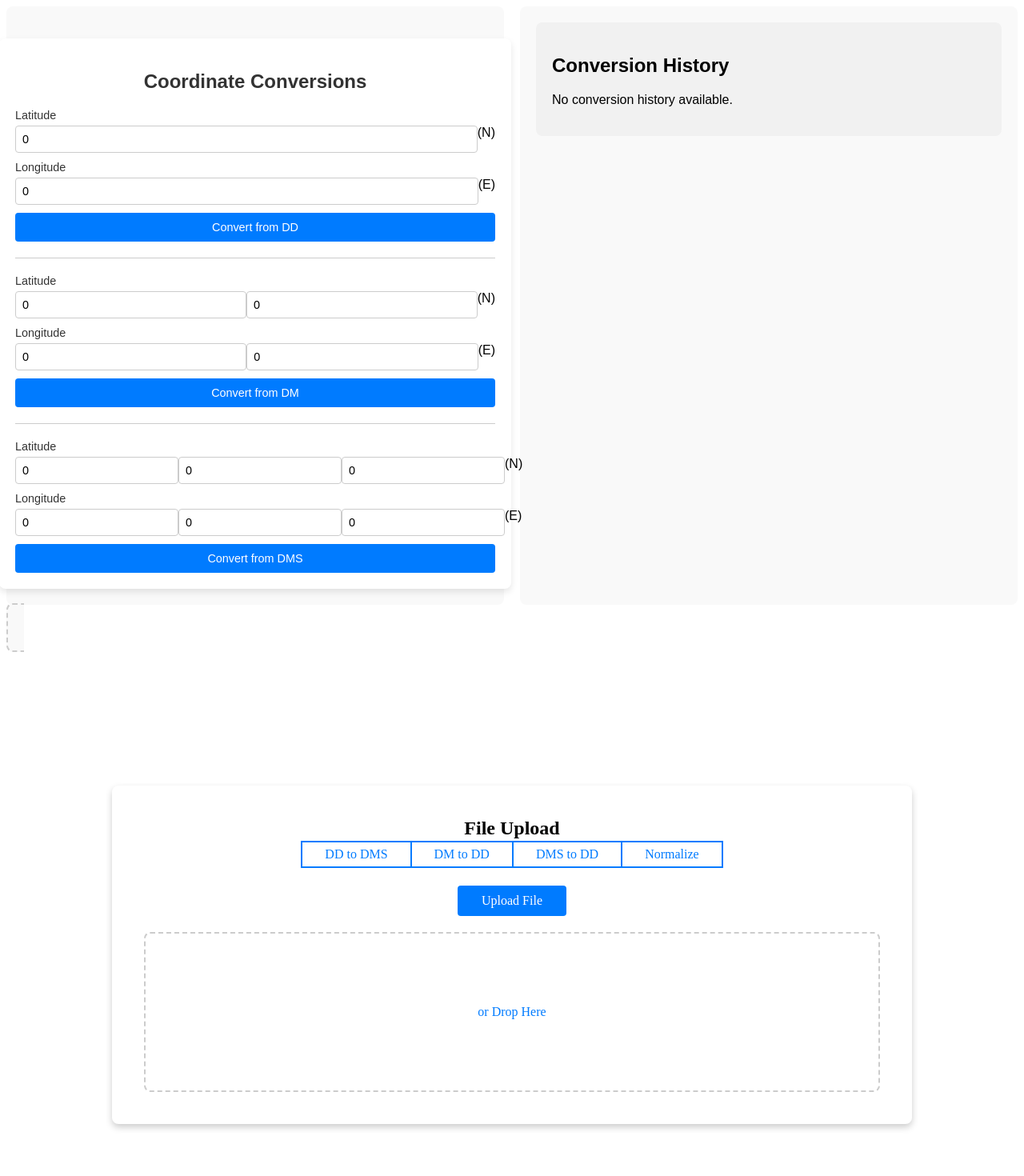
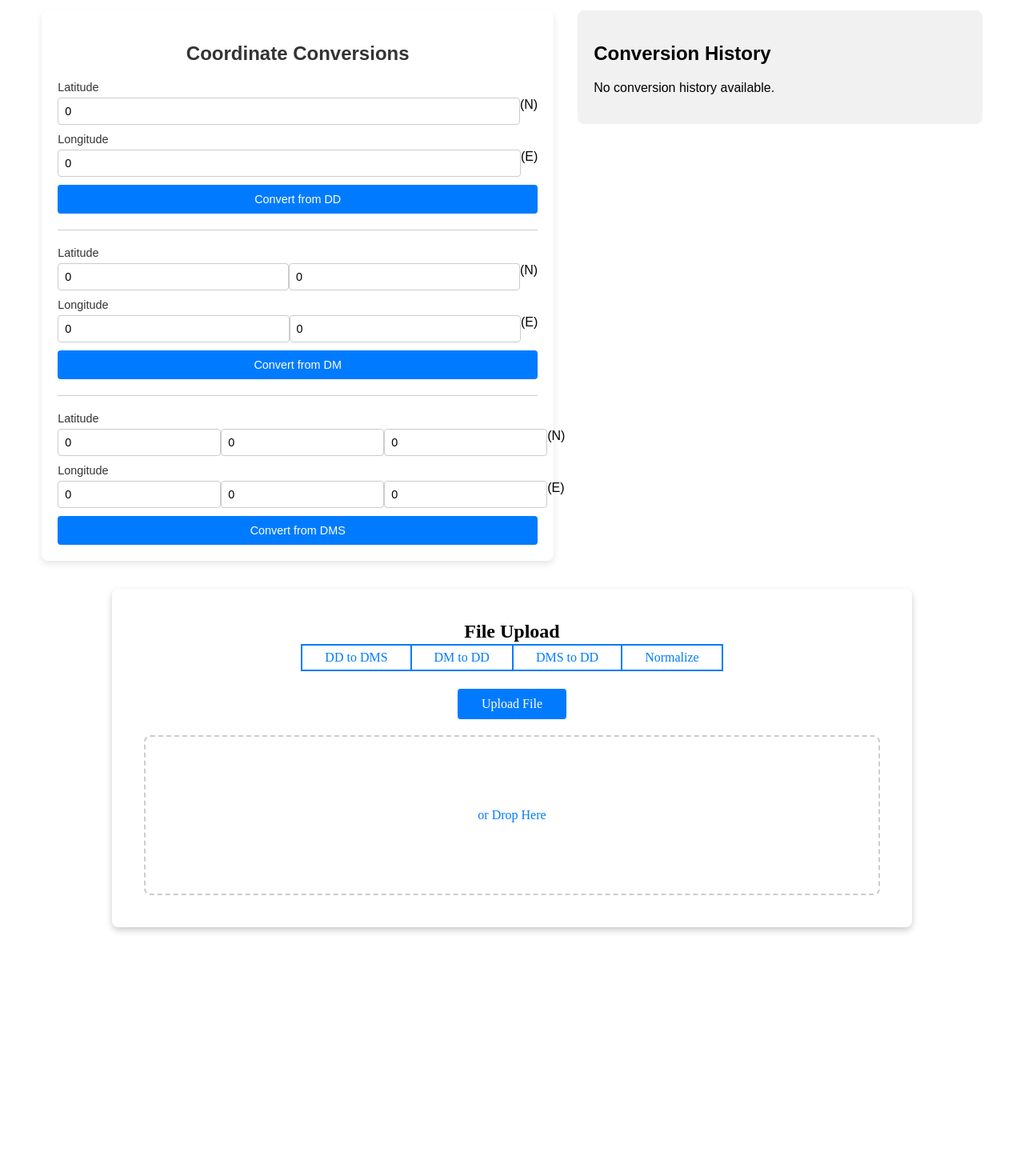
Before and after one commit to Dan21198/coordinatesConverterFrontend, an Angular app: page / in a window 1280 px wide. Shown: the top 1470 px of the page at 80% size. After the commit the page ends 1189 px from the top, so only its background shows below. Built offline with nearby package versions, Linux system fonts and the light colour scheme.

Commit message:
changed css + layout

```diff
--- a/src/app/app.component.css
+++ b/src/app/app.component.css
@@ -1,34 +1,39 @@
 .top-container {
   display: flex;
-  flex-wrap: wrap; /* Allows items to wrap if the screen is too narrow */
-  justify-content: space-between; /* Spreads out the flex items */
-  gap: 20px; /* Space between items */
-  margin-bottom: 20px; /* Space above the File Upload section */
+  align-items: flex-start;
+  flex-wrap: wrap;
+  justify-content: center;
+  gap: 10px;
+  margin-bottom: 10px;
 }
 
-/* Flex item styling */
 .flex-item {
-  flex: 1;
-  min-width: 250px; /* Minimum width before wrapping, adjust as needed */
-  background-color: #f9f9f9; /* Light background to distinguish components */
-  padding: 20px;
-  border-radius: 8px;
+  flex-grow: 0;
+  flex-shrink: 0;
+  flex-basis: auto;
+  padding: 5px;
 }
 
-.conversion-form, .conversion-history {
+.flex-item:not(:last-child) {
+  margin-right: 10px;
 }
 
-/* File Upload styling */
-.file-upload {
-  /* Styles for the File Upload component */
-  padding: 20px;
-  background-color: #f9f9f9; /* To match the other components */
-  border-radius: 8px;
-  border: 2px dashed #ccc; /* Dashed border to indicate upload area, adjust as you like */
-  text-align: center; /* Center the contents */
+.conversion-history {
+  width: 40%;
 }
 
-/* General styling adjustments */
+.file-upload-container {
+  display: flex;
+  justify-content: center;
+  margin-bottom: 10px;
+}
+
+.file-upload {
+  flex-basis: 100%;
+  padding: 20px;
+  text-align: center;
+}
+
 body, html {
   margin: 0;
   padding: 0;
@@ -37,6 +42,6 @@ body, html {
 
 .container {
   max-width: 1200px;
-  margin: 0 auto; /* Center the container */
+  margin: 0 auto;
   padding: 20px;
 }
--- a/src/app/app.component.html
+++ b/src/app/app.component.html
@@ -2,5 +2,6 @@
   <app-conversion-form class="flex-item conversion-form"></app-conversion-form>
   <app-conversion-history class="flex-item conversion-history"></app-conversion-history>
 </div>
-
-<app-file-upload class="file-upload"></app-file-upload>
+<div class="file-upload-container">
+  <app-file-upload class="file-upload"></app-file-upload>
+</div>
--- a/src/app/components/conversion-form/conversion-form.component.css
+++ b/src/app/components/conversion-form/conversion-form.component.css
@@ -5,7 +5,6 @@
 
 .container {
   max-width: 600px;
-  margin-top: 20px;
   padding: 20px;
   background-color: #fff;
   box-shadow: 0 4px 8px rgba(0,0,0,0.1);
@@ -32,7 +31,7 @@ h2 {
 
 .input-group {
   display: flex;
-  position: relative; /* For absolute positioning of the degree-label */
+  position: relative;
 }
 
 .form-control {
@@ -40,7 +39,7 @@ h2 {
   font-size: 0.9rem;
   border-radius: 4px;
   border: 1px solid #ccc;
-  flex-grow: 1; /* Ensure input takes available space */
+  flex-grow: 1;
 }
 
 .degree-label {
@@ -52,7 +51,7 @@ h2 {
   border: 1px solid #ccc;
   border-left: 0;
   pointer-events: none;
-  height: calc(100% - 2px); /* Full height minus border */
+  height: calc(100% - 2px);
   display: flex;
   align-items: center;
 }
@@ -66,8 +65,8 @@ h2 {
   cursor: pointer;
   font-size: 0.9rem;
   transition: background-color 0.2s;
-  display: block; /* Ensure it behaves as a block-level element */
-  width: 100%; /* Full width for block display */
+  display: block;
+  width: 100%;
   margin-top: 10px;
 }
 
@@ -75,7 +74,6 @@ h2 {
   background-color: #0056b3;
 }
 
-/* Divider Styling */
 hr {
   border: none;
   height: 1px;
@@ -83,7 +81,6 @@ hr {
   margin: 20px 0;
 }
 
-/* Remove input number spinners */
 input[type=number]::-webkit-inner-spin-button,
 input[type=number]::-webkit-outer-spin-button {
   -webkit-appearance: none;
--- a/src/app/components/file-upload/file-upload.component.css
+++ b/src/app/components/file-upload/file-upload.component.css
@@ -7,7 +7,6 @@ body {
   display: flex;
   justify-content: center;
   align-items: center;
-  height: 100vh;
   margin: 0;
 }
 
@@ -86,7 +85,6 @@ label[for="file"]:hover {
   transition: opacity 0.3s ease;
 }
 
-
 .file-upload-container.drag-over .drop-indicator {
   display: flex;
   opacity: 1;
```
